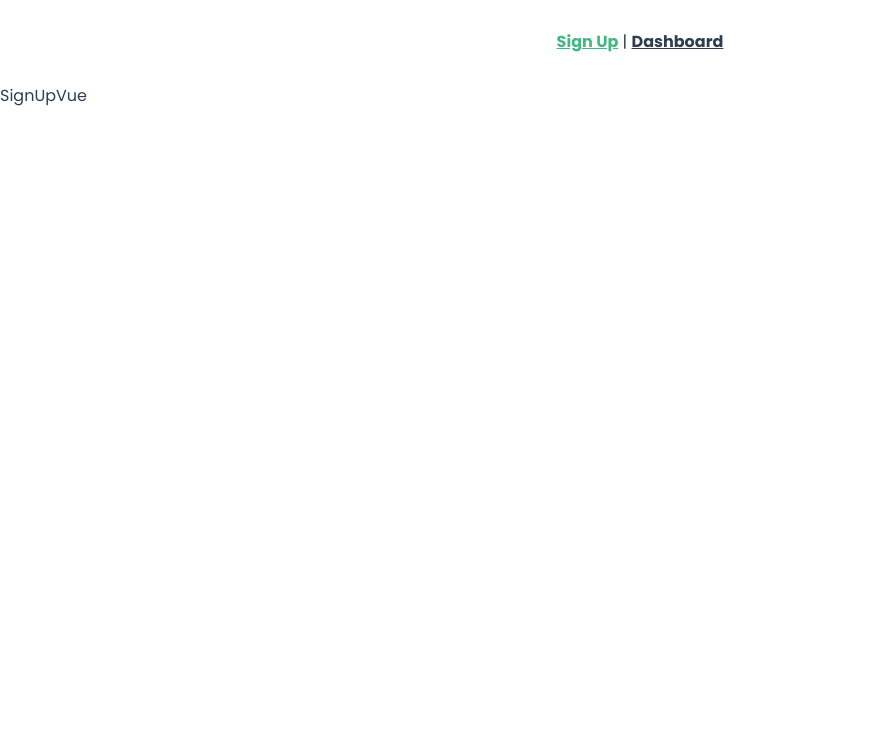
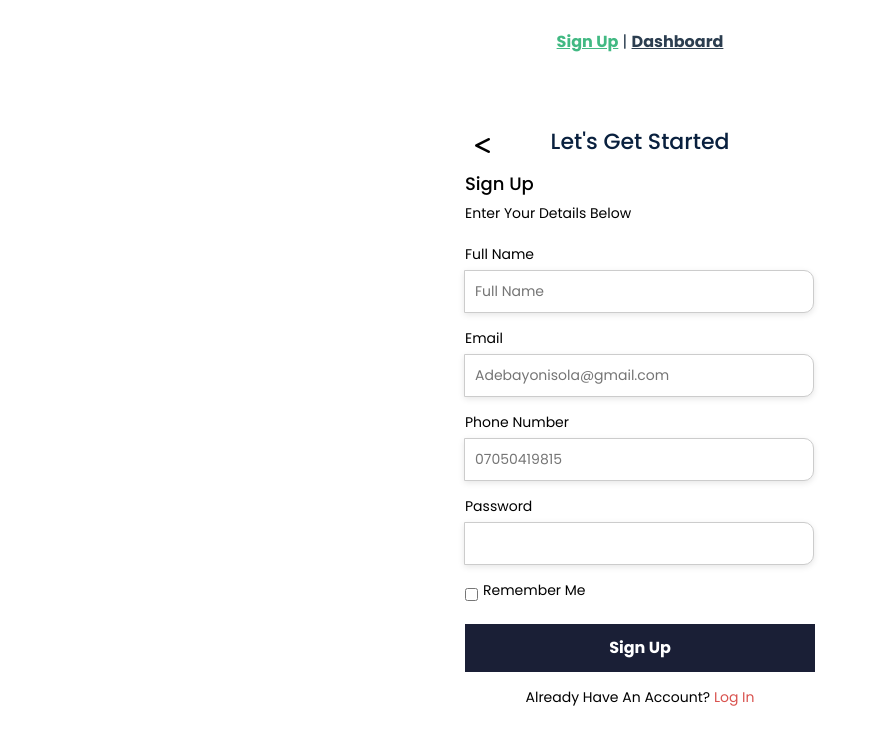
Before and after one commit to TeeboiCode/Todo-list, a Vue app: page /sign-up in a window 1280 px wide. Shown: the top 744 px of the page, without its empty margins (0-877 px from the left). Built offline with nearby package versions, Linux system fonts and the light colour scheme.

Commit message:
sigup-hikmat

```diff
--- a/src/components/Login and SignUp/SignUp.vue
+++ b/src/components/Login and SignUp/SignUp.vue
@@ -1,11 +1,266 @@
 <template>
-  <div>SignUpVue</div>
+  <div class="container">
+    <div class="signup-box">
+      <!-- Back Button & Title -->
+      <div class="header">
+        <span class="back-icon"><i class="fa-solid fa-less-than"></i></span>
+        <h2 class="title">Let's Get Started</h2>
+      </div>
+
+      <!-- "Sign Up" text -->
+      <h3 class="signup-text">Sign Up</h3>
+      <p class="subtitle">Enter Your Details Below</p>
+
+      <form >
+        <!-- Full Name -->
+        <div class="input-group">
+          <label>Full Name</label>
+          <input type="text"  placeholder="Full Name" required />
+        </div>
+
+        <!-- Email -->
+        <div class="input-group">
+          <label>Email</label>
+          <input type="email"  placeholder="Adebayonisola@gmail.com" required />
+        </div>
+
+        <!-- Phone Number -->
+        <div class="input-group">
+          <label>Phone Number</label>
+            <input type="tel" placeholder="07050419815" required />
+        </div>
+
+        <!-- Password -->
+        <div class="input-group">
+          <label>Password</label>
+          <input type="password"/>
+        </div>
+
+        <!-- Remember Me -->
+        <div class="remember-me">
+          <input type="checkbox"/>
+          <label>Remember Me</label>
+        </div>
+
+        <!-- Submit Button -->
+        <button type="submit" class="btns">Sign Up</button>
+      </form>
+
+      <!-- Login Link -->
+      <p class="login-link">
+        Already Have An Account?
+        <a href="#">Log In</a>
+      </p>
+    </div>
+  </div>
 </template>
 
 <script>
-export default {
-  name: "SignUpVue",
-};
+
 </script>
+<style scoped>
+/* General Styles */
+body {
+  font-family: Arial, sans-serif;
+  background-color: #f4f4f4;
+  margin: 0;
+  padding: 0;
+  display: flex;
+  justify-content: center;
+  align-items: center;
+  min-height: 100vh;
+}
 
-<style scoped></style>
+/* Container */
+.container {
+  display: flex;
+  justify-content: center;
+  align-items: center;
+  width: 100%;
+  padding: 20px;
+}
+
+/* Signup Box */
+.signup-box {
+  background-color: white;
+  padding: 25px;
+  border-radius: 10px;
+  width: 100%;
+  max-width: 400px;
+  text-align: center;
+}
+
+/* Header */
+.header {
+  display: flex;
+  align-items: center;
+  justify-content: center;
+  position: relative;
+}
+
+.back-icon {
+  position: absolute;
+  left: 10px;
+  font-size: 20px;
+  cursor: pointer;
+  color: #000;
+}
+
+/* Title and Signup Text */
+.title {
+  font-size: 22px;
+  color: #09203E;
+}
+
+.signup-text {
+  font-size: 18px;
+  color: #000;
+  margin-top: 10px;
+  text-align: left;
+}
+
+/* Subtitle */
+.subtitle {
+  font-size: 14px;
+  color: #000;
+  margin-bottom: 20px;
+  text-align: left;
+}
+
+/* Input Group */
+.input-group {
+  text-align: left;
+  margin-bottom: 15px;
+}
+
+.input-group label {
+  display: block;
+  font-size: 14px;
+  color: #000;
+  margin-bottom: 5px;
+}
+
+.input-group input {
+  width: 100%;
+  padding: 10px;
+  border: 1px solid #ccc;
+  font-size: 14px;
+  outline: none;
+  border-radius: 10px;
+
+  box-shadow: 0px 2px 6px rgba(0, 0, 0, 0.1);
+
+}
+
+
+/* Phone Number Input */
+.phone-input {
+  display: flex;
+  align-items: center;
+  border: 1px solid #ccc;
+  overflow: hidden;
+    box-shadow: 0px 2px 6px rgba(0, 0, 0, 0.1);
+
+}
+
+.country-code {
+  background-color: #eee;
+  padding: 10px;
+  font-size: 14px;
+  border-right: 1px solid #ccc;
+}
+
+.phone-input input {
+  flex: 1;
+  border: none;
+  padding: 10px;
+  font-size: 14px;
+  outline: none;
+}
+
+/* Remember Me */
+.remember-me {
+  display: flex;
+  align-items: center;
+  margin-bottom: 15px;
+  font-size: 14px;
+  color: #000;
+}
+
+.remember-me input {
+  margin-right: 5px;
+}
+
+/* Sign-Up Button */
+.btns {
+  width: 100%;
+  background-color: #1a1f36;
+  color: white;
+  padding: 12px;
+  border: none;
+  font-size: 16px;
+  cursor: pointer;
+  font-weight: bold;
+  transition: 0.3s;
+}
+
+.btns:hover {
+  background-color: #0f172a;
+}
+
+/* Login Link */
+.login-link {
+  margin-top: 15px;
+  font-size: 14px;
+  color: #000;
+}
+
+.login-link a {
+  color: #d9534f;
+  text-decoration: none;
+}
+
+.login-link a:hover {
+  text-decoration: underline;
+}
+
+/* RESPONSIVENESS */
+
+@media screen and (max-width: 480px) {
+  .signup-box {
+    padding: 10px;
+    width: 100%;
+  }
+
+  .back-icon {
+    font-size: 18px;
+    left: 5px;
+  }
+
+  .title {
+    font-size: 20px;
+  }
+
+  .signup-text, .subtitle {
+    font-size: 16px;
+  }
+
+  .input-group input, .phone-input input {
+    padding: 8px;
+    font-size: 13px;
+  }
+
+  .btns {
+    padding: 10px;
+    font-size: 14px;
+  }
+}
+
+/* For medium screens like tablets (481px - 768px) */
+@media screen and (max-width: 768px) {
+  .signup-box {
+    width:100%;
+ }
+}
+
+</style>
```
